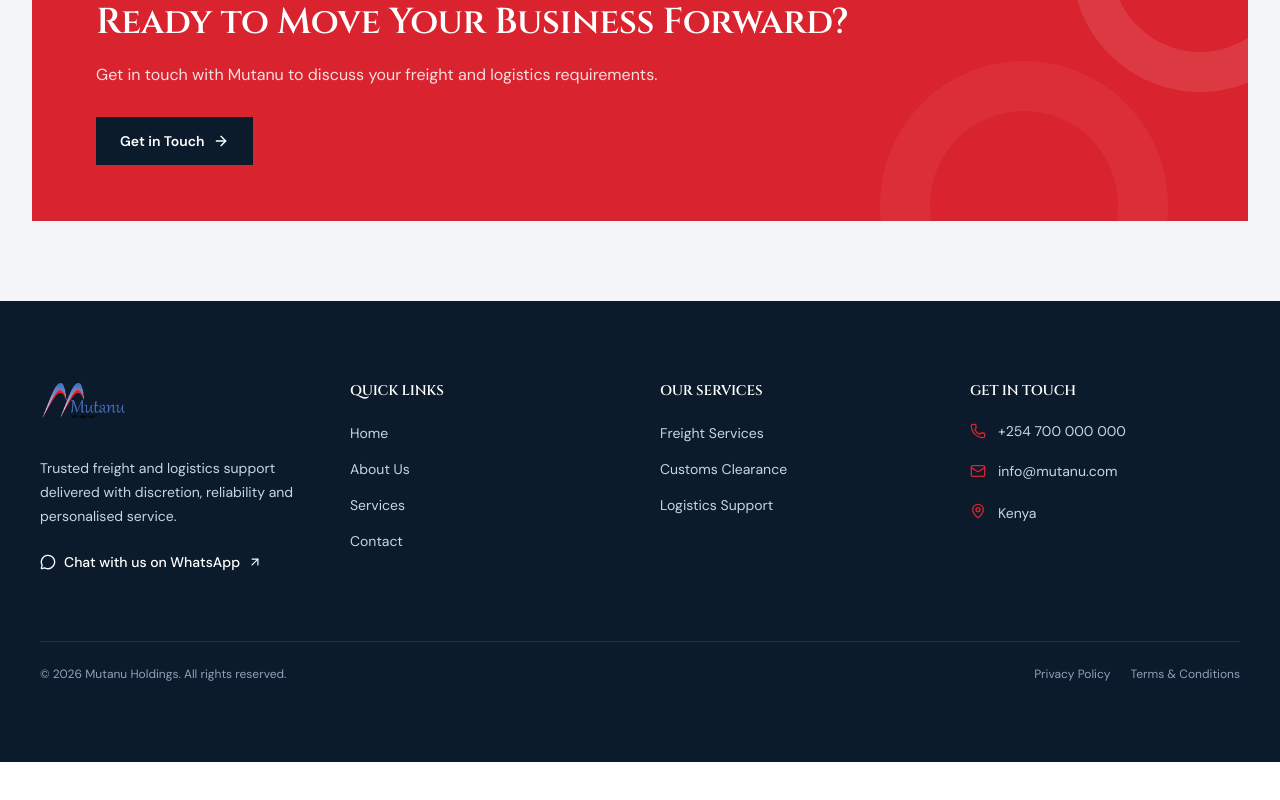
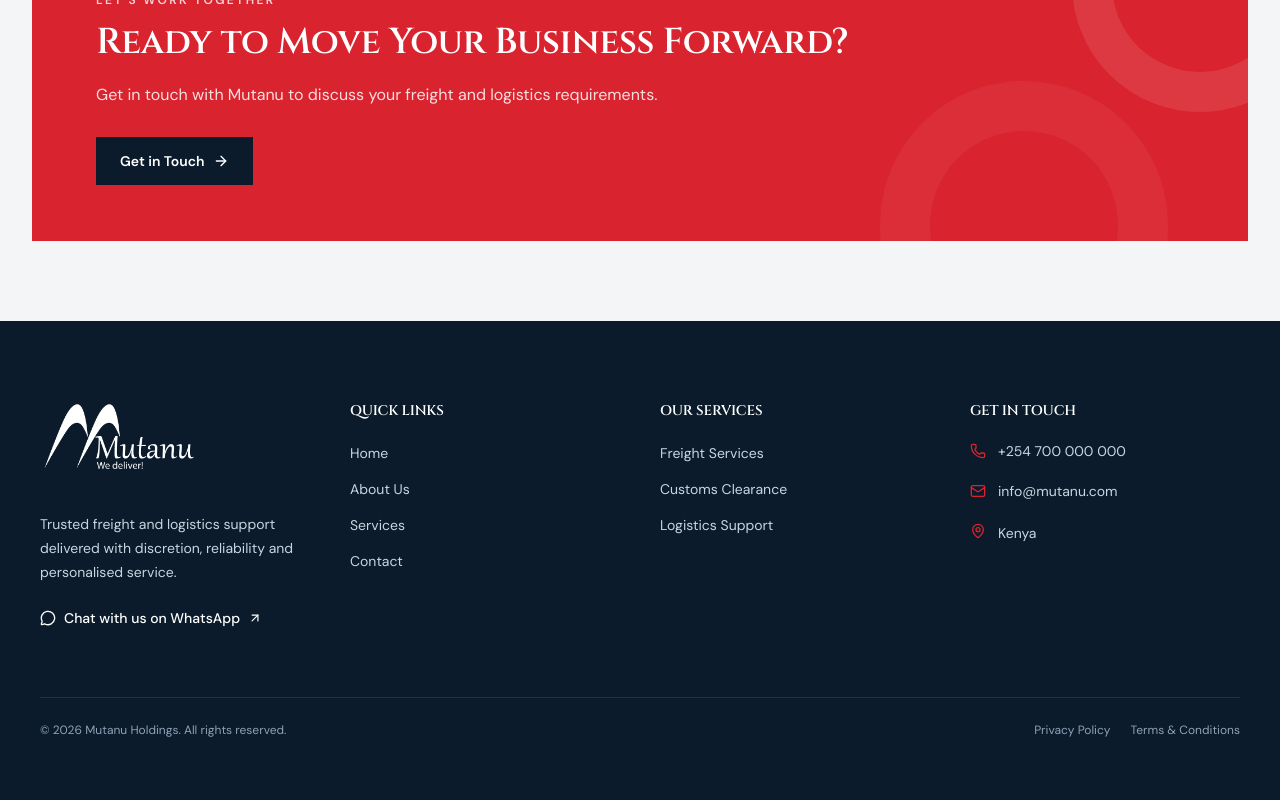
Before and after one commit to johnkali/mutanu_logistics, a React (Vite) app: page / in a window 1280 px wide. Shown: the part 5540-6340 px from the top of the page. Before the commit the page ends 6302 px from the top, so only its background shows below. Built offline with nearby package versions, Linux system fonts and the light colour scheme.

Commit message:
Fix logo on Footer and Header for better visibility

```diff
--- a/src/components/layouts/SiteFooter.tsx
+++ b/src/components/layouts/SiteFooter.tsx
@@ -20,7 +20,7 @@
               <img
                 src="/images/Mutanu-Logo-Final.png"
                 alt="Mutanu Holdings"
-                className="h-10 w-auto sm:h-11"
+                className="h-20 w-auto sm:h-11 lg:h-20 brightness-0 invert"
               />
             </Link>
 
--- a/src/components/layouts/SiteHeader.tsx
+++ b/src/components/layouts/SiteHeader.tsx
@@ -12,7 +12,7 @@
 
   return (
     <header className="sticky top-0 z-50 border-b border-slate-200 bg-white">
-      <div className="mx-auto flex h-20 max-w-8xl items-center justify-between px-5 sm:px-6 lg:px-8">
+      <div className="mx-auto flex h-25 max-w-8xl items-center justify-between px-5 sm:px-6 lg:px-8">
         {/* Logo */}
         <Link
           to="/"
@@ -23,7 +23,7 @@
           <img
             src="/images/Mutanu-Logo-Final.png"
             alt="Mutanu"
-            className="h-20 w-auto sm:h-11"
+            className="h-20 w-auto sm:h-14 lg:h-20"
           />
         </Link>
 
```
